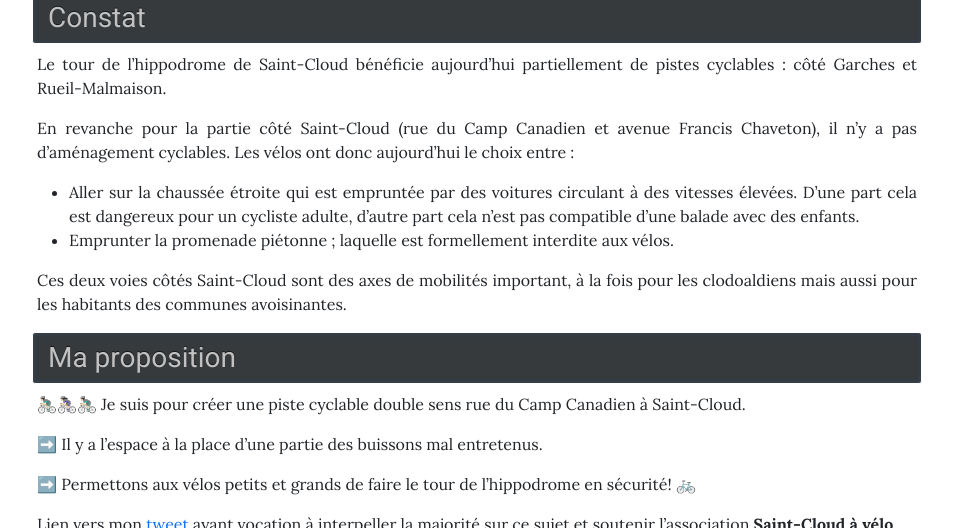
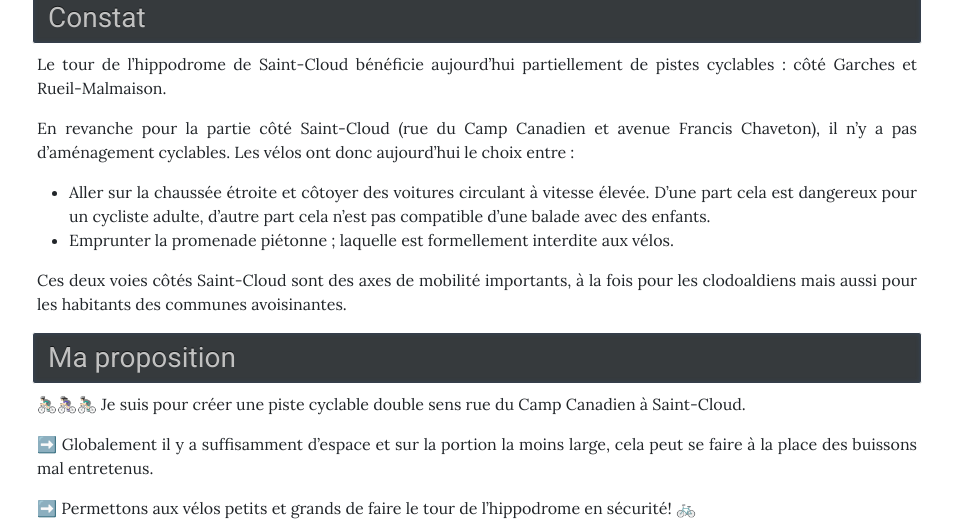
Before and after one commit to RafaelMaychmaz/rafaelmaychmaz_politique, a Jekyll site: the page built from _posts/2022-02-09-piste-cyclable-rue-camp-canadien.md, in a window 1280 px wide and 900 px high, scrolled down 484 px, cut to the strip 78-606 px from the top of the window. Shown: the whole strip, without its empty margins (163-1116 px from the left). Built offline with Jekyll 4.4.1, drawn with Linux system fonts in a browser that asks for light colours; nearby versions of some CDN libraries.

Commit message:
fix piste cyclable rue camp canadien

```diff
--- a/_posts/2022-02-09-piste-cyclable-rue-camp-canadien.md
+++ b/_posts/2022-02-09-piste-cyclable-rue-camp-canadien.md
@@ -17,15 +17,15 @@ tags: mobilité
 Le tour de l'hippodrome de Saint-Cloud bénéficie aujourd'hui partiellement de pistes cyclables : côté Garches et Rueil-Malmaison.
 
 En revanche pour la partie côté Saint-Cloud (rue du Camp Canadien et avenue Francis Chaveton), il n'y a pas d'aménagement cyclables. Les vélos ont donc aujourd'hui le choix entre :
-* Aller sur la chaussée étroite qui est empruntée par des voitures circulant à des vitesses élevées. D'une part cela est dangereux pour un cycliste adulte, d'autre part cela n'est pas compatible d'une balade avec des enfants.
+* Aller sur la chaussée étroite et côtoyer des voitures circulant à vitesse élevée. D'une part cela est dangereux pour un cycliste adulte, d'autre part cela n'est pas compatible d'une balade avec des enfants.
 * Emprunter la promenade piétonne ; laquelle est formellement interdite aux vélos.
 
-Ces deux voies côtés Saint-Cloud sont des axes de mobilités important, à la fois pour les clodoaldiens mais aussi pour les habitants des communes avoisinantes.
+Ces deux voies côtés Saint-Cloud sont des axes de mobilité importants, à la fois pour les clodoaldiens mais aussi pour les habitants des communes avoisinantes.
 
 ## Ma proposition
 🚴🏻‍♂️🚴🏻‍♀️🚴🏻‍♂️ Je suis pour créer une piste cyclable double sens rue du Camp Canadien à Saint-Cloud.
 
-➡️ Il y a l'espace à la place d'une partie des buissons mal entretenus.
+➡️ Globalement il y a suffisamment d'espace et sur la portion la moins large, cela peut se faire à la place des buissons mal entretenus.
 
 ➡️ Permettons aux vélos petits et grands de faire le tour de l'hippodrome en sécurité! 🚲
 
```
